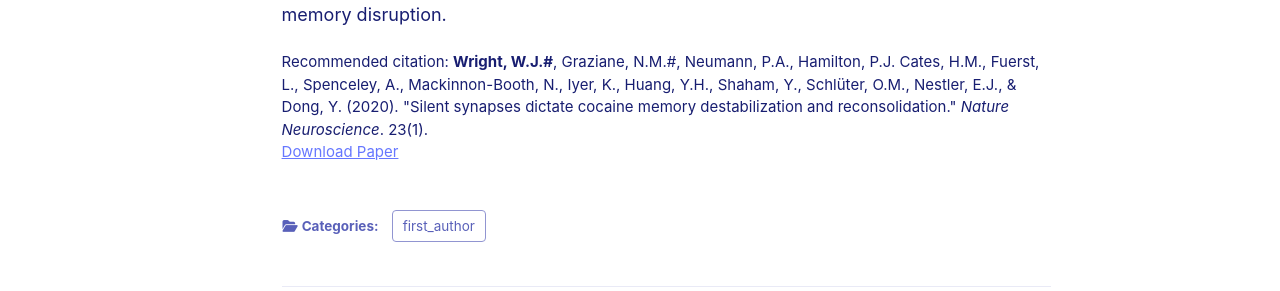
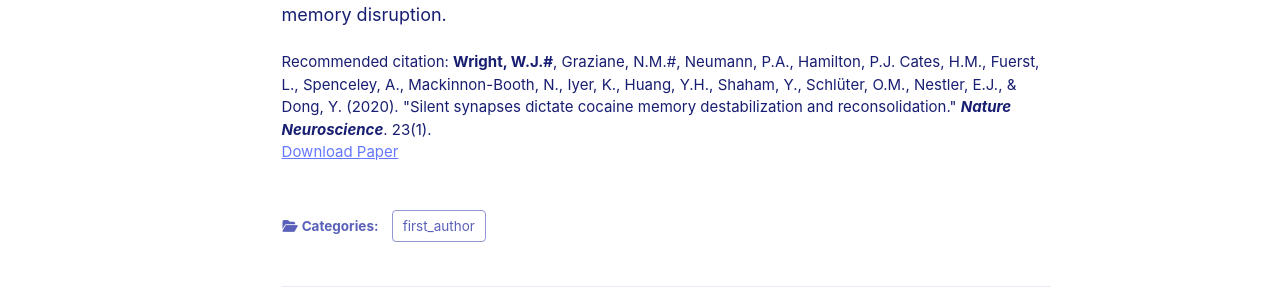
Before and after one commit to wjakewright/wjakewright.github.io, a Jekyll site: the page built from _publications/Wright_et_al_2020_Nat_Neuro.md, in a window 1280 px wide. Shown: the part 608-899 px from the top of the page. Built offline with Jekyll 4.4.1, drawn with Linux system fonts in a browser that asks for light colours; some web fonts are replaced.

```diff
--- a/_publications/Wright_et_al_2020_Nat_Neuro.md
+++ b/_publications/Wright_et_al_2020_Nat_Neuro.md
@@ -7,7 +7,7 @@ excerpt: 'This work demonstrated that the silencing and re-maturation of cocaine
 date: 2019-12-02
 venue: 'Nature Neuroscience'
 paperurl: 'https://www.nature.com/articles/s41593-019-0537-6'
-citation: '<b>Wright, W.J.#</b>, Graziane, N.M.#, Neumann, P.A., Hamilton, P.J. Cates, H.M., Fuerst, L., Spenceley, A., Mackinnon-Booth, N., Iyer, K., Huang, Y.H., Shaham, Y., Schlüter, O.M., Nestler, E.J., & Dong, Y. (2020). &quot;Silent synapses dictate cocaine memory destabilization and reconsolidation.&quot; <i>Nature Neuroscience</i>. 23(1).'
+citation: '<b>Wright, W.J.#</b>, Graziane, N.M.#, Neumann, P.A., Hamilton, P.J. Cates, H.M., Fuerst, L., Spenceley, A., Mackinnon-Booth, N., Iyer, K., Huang, Y.H., Shaham, Y., Schlüter, O.M., Nestler, E.J., & Dong, Y. (2020). &quot;Silent synapses dictate cocaine memory destabilization and reconsolidation.&quot; <b><i>Nature Neuroscience</i></b>. 23(1).'
 ---
 
 Cocaine-associated memories are persistent, but, on retrieval, become temporarily destabilized and vulnerable to disruptions, followed by reconsolidation. To explore the synaptic underpinnings for these memory dynamics, we studied AMPA receptor (AMPAR)-silent excitatory synapses, which are generated in the nucleus accumbens by cocaine self-administration, and subsequently mature after prolonged withdrawal by recruiting AMPARs, echoing acquisition and consolidation of cocaine memories. We show that, on memory retrieval after prolonged withdrawal, the matured silent synapses become AMPAR-silent again, followed by re-maturation ~6 h later, defining the onset and termination of a destabilization window of cocaine memories. These synaptic dynamics are timed by Rac1, with decreased and increased Rac1 activities opening and closing, respectively, the silent synapse-mediated destabilization window. Preventing silent synapse re-maturation within the destabilization window decreases cue-induced cocaine seeking. Thus, cocaine-generated silent synapses constitute a discrete synaptic ensemble dictating the dynamics of cocaine-associated memories and can be targeted for memory disruption.
```
